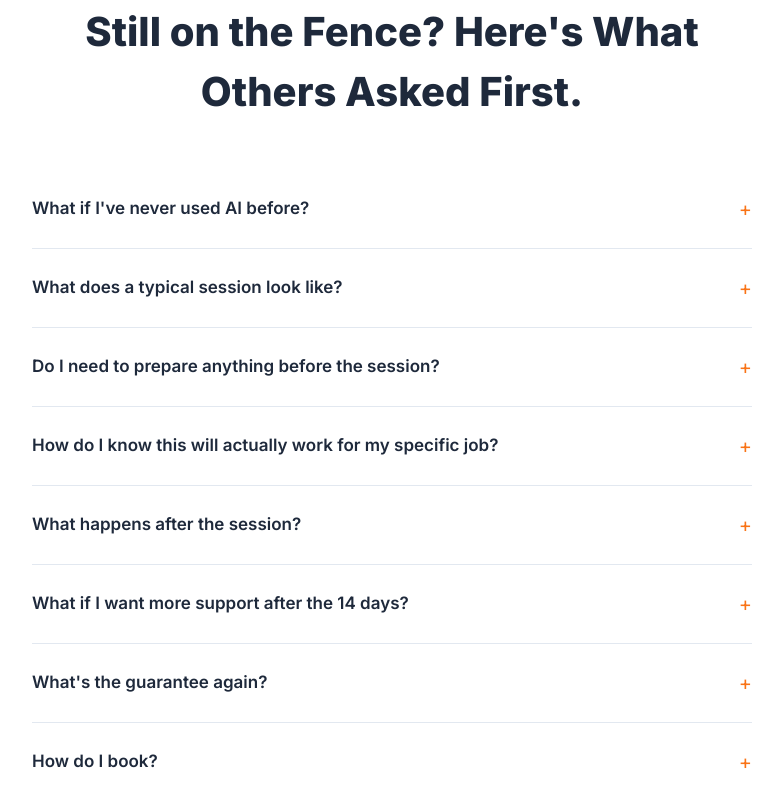
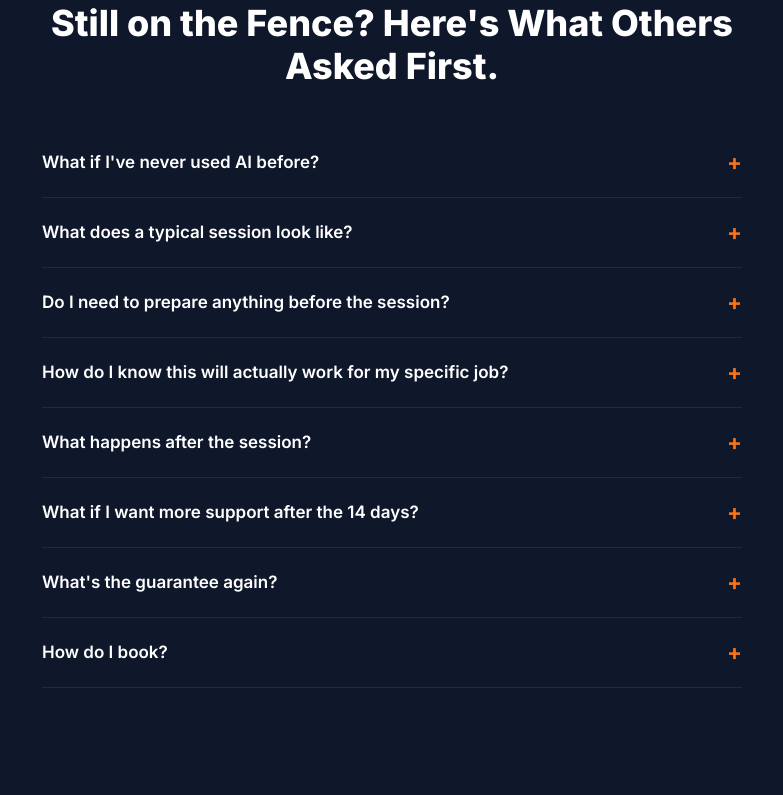
Before and after one commit to samkershner1234-aisk/ai-with-sam, a React (Vite) app: page / in a window 1280 px wide. Shown: the part 5620-6415 px from the top of the page, without its empty margins (248-1031 px from the left). Built offline with nearby package versions, Linux system fonts and the light colour scheme.

Commit message:
Refactor FAQSection component for improved clarity

```diff
--- a/src/components/landing/FAQSection.jsx
+++ b/src/components/landing/FAQSection.jsx
@@ -1,34 +1,44 @@
 import { useState, useEffect } from "react";
 import { CTA_URL } from "./constants";
+
 const faqs=[
-  {q:"What if I've never used AI before?",a:"Even better. Clients who have never used AI before often get the most out of the session because we start completely fresh. I won't assume any prior knowledge. We build something from zero, together."},
-  {q:"What does a typical session look like?",a:"We start the session on Google Meet with a quick 5-minute review of what we identified on the discovery call. Then I build your AI system live. You watch, ask questions, and we test it together in real time. By the end of the 60 minutes, you have a working system and you've already used it at least once before we hang up."},
-  {q:"Do I need to prepare anything before the session?",a:"Just come ready to describe how you work. Before the session I'll send you a short 3-question form so I can research your role and workflow in advance. The more specific you are on that form, the faster we can build something powerful on the day."},
-  {q:"How do I know this will actually work for my specific job?",a:"Before every session I research your role and workflow. On the discovery call, I tell you exactly what I'd build — so you know what you're getting before you pay anything. And if the result doesn't save you 5 hours in week one, I book a free follow-up. There is zero risk to you."},
+  {q:"What if I've never used AI before?",a:"Even better. Clients who have never used AI before often get the most out of this because we build something from scratch that fits exactly how they already work. No prior knowledge needed."},
+  {q:"What does a typical session look like?",a:"We start the session on Google Meet with a quick 5-minute overview of what I've prepared based on your role. Then we spend 50–55 minutes building your custom AI solution live. You watch, ask questions, and by the end, you have something working."},
+  {q:"Do I need to prepare anything before the session?",a:"Just come ready to describe how you work. The more specific you can be about your day-to-day tasks, the more useful the solution I build will be. No software to install. No materials to read."},
+  {q:"How do I know this will actually work for my specific job?",a:"Before every session I research your role, industry, and common workflows so I can build something relevant before we even start. If for any reason I can't build something useful, you don't pay."},
   {q:"What happens after the session?",a:"You receive a full recording of the session, a written recap document with all your custom prompts and next steps, and 14 days of direct WhatsApp access to me. Got a prompt that's not working, or a new task to automate? Message me directly. Not a ticket system. Direct access."},
-  {q:"What if I want more support after the 14 days?",a:"Just message me on WhatsApp. Most clients find the system is self-sufficient after two weeks, but if you want additional sessions or ongoing support, we can arrange that."},
-  {q:"What's the guarantee again?",a:"If you haven't saved 5 hours in your first week, message me on WhatsApp within 7 days and I will book you a free follow-up session immediately. No questions asked. No forms. Zero risk to you."},
-  {q:"How do I book?",a:"Click any 'Book Your Free 20-Minute Call' button on this page. You'll land on a Calendly page where you can pick a time that works for you. Payment is confirmed after the discovery call, once you've decided you want to go ahead."},
+  {q:"What if I want more support after the 14 days?",a:"Just message me on WhatsApp. Most clients find that 14 days is more than enough — but if you need more time or a follow-up session, we can arrange that."},
+  {q:"What's the guarantee again?",a:"If you haven't saved 5 hours in your first week, message me on WhatsApp and I'll book a free follow-up session immediately. No forms. No questions."},
+  {q:"How do I book?",a:"Click any 'Book Your Free 20-Minute Call' button on this page. You'll land on a short booking form. Pick a time that works for you. I'll send a confirmation and a few questions about your role beforehand."},
 ];
+
 export default function FAQSection() {
+  const [open, setOpen] = useState(null);
   const [isMobile, setIsMobile] = useState(window.innerWidth <= 768);
   useEffect(() => {
     const handleResize = () => setIsMobile(window.innerWidth <= 768);
     window.addEventListener("resize", handleResize);
     return () => window.removeEventListener("resize", handleResize);
   }, []);
-const [open, setOpen] = useState(null);
+
   return (
-    <section id="faq" style={{background:" #FFFFFF",padding:isMobile?"60px 24px":"100px 24px"}}>
-      <div style={{maxWidth:"720px",margin:"0 auto"}}>
-        <h2 style={{fontSize:"clamp(28px,4vw,40px)",fontWeight:800,color:" #1E293B",textAlign:"center",marginBottom:"48px"}}>Still on the Fence? Here's What Others Asked First.</h2>
-        {faqs.map((f,i)=>(
-      <div key={i} style={{borderBottom:"1px solid #E2E8F0"}}>
-        <button onClick={()=>setOpen(open===i?null:i)} style={{width:"100%",background:"none",border:"none",cursor:"pointer",display:"flex",justifyContent:"space-between",alignItems:"center",padding:"24px 0",textAlign:"left"}}>
-          <span style={{fontSize:"17px",fontWeight:600,color:" #1E293B",paddingRight:"16px"}}>{f.q}</span>
-          <span style={{fontSize:"20px",color:" #F97316",flexShrink:0,transform:open===i?"rotate(45deg)":"none",transition:"transform 0.2s"}}>+</span>
+    <section style={{ background: "#0F172A", padding: isMobile ? "60px 24px 0" : "100px 24px 0" }}>
+      <div style={{ maxWidth: "700px", margin: "0 auto" }}>
+        <h2 style={{ fontSize: "clamp(24px,3.5vw,36px)", fontWeight: 800, color: "#fff", textAlign: "center", marginBottom: 40, lineHeight: 1.2 }}>
+          Still on the Fence? Here's What Others Asked First.
+        </h2>
+        {faqs.map((faq, i) => (
+          <div key={i} style={{ borderBottom: "1px solid rgba(255,255,255,0.08)", padding: "18px 0" }}>
+            <button
+              onClick={() => setOpen(open === i ? null : i)}
+              style={{ width: "100%", background: "none", border: "none", cursor: "pointer", display: "flex", justifyContent: "space-between", alignItems: "center", gap: 12, textAlign: "left" }}
+            >
+              <span style={{ fontWeight: 600, fontSize: isMobile ? 15 : 17, color: "#fff", lineHeight: 1.4 }}>{faq.q}</span>
+              <span style={{ color: "#F97316", fontSize: 22, fontWeight: 700, flexShrink: 0, transform: open === i ? "rotate(45deg)" : "none", transition: "transform 0.2s" }}>+</span>
             </button>
-        {open===i&&<p style={{color:" #475569",fontSize:"15px",lineHeight:1.7,paddingBottom:"20px",margin:0}}>{f.a}</p>}
+            {open === i && (
+              <p style={{ color: "#94A3B8", fontSize: isMobile ? 14 : 16, lineHeight: 1.7, marginTop: 12, paddingRight: 32 }}>{faq.a}</p>
+            )}
           </div>
         ))}
       </div>
```
Lines whose indentation alone changed are shown as unchanged.
